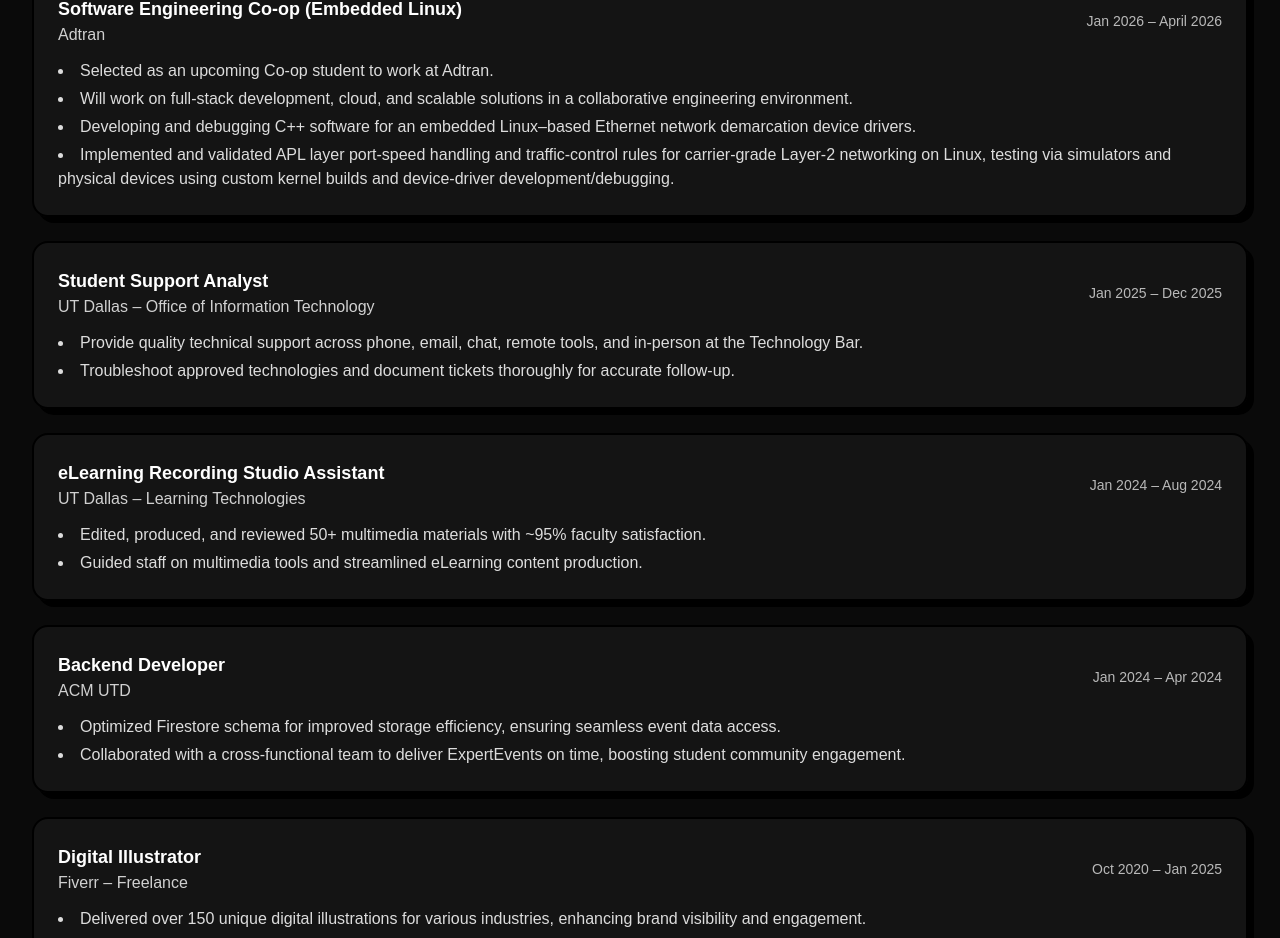
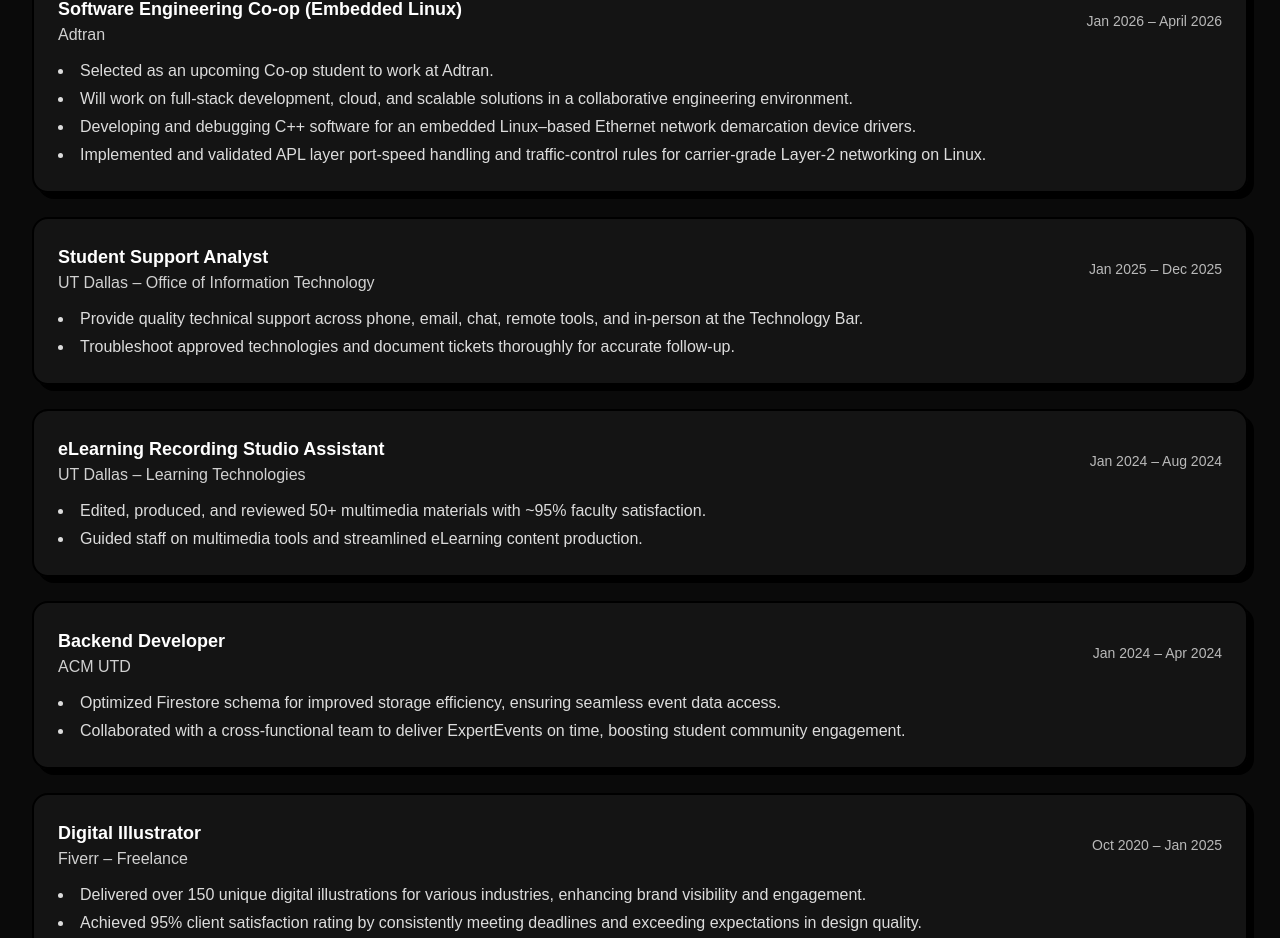
Before and after one commit to Reevu01/Portfolio, a Next.js app: page / in a window 1280 px wide. Shown: the part 2382-3320 px from the top of the page. Built offline with nearby package versions, Linux system fonts and the light colour scheme.

Commit message:
Update page.js

```diff
--- a/src/app/page.js
+++ b/src/app/page.js
@@ -338,7 +338,7 @@
       "Selected as an upcoming Co-op student to work at Adtran.",
       "Will work on full-stack development, cloud, and scalable solutions in a collaborative engineering environment.",
       "Developing and debugging C++ software for an embedded Linux–based Ethernet network demarcation device drivers.",
-      "Implemented and validated APL layer port-speed handling and traffic-control rules for carrier-grade Layer-2 networking on Linux, testing via simulators and physical devices using custom kernel builds and device-driver development/debugging.",
+      "Implemented and validated APL layer port-speed handling and traffic-control rules for carrier-grade Layer-2 networking on Linux.",
     ],
     url: "https://www.adtran.com/en",
   },
```
